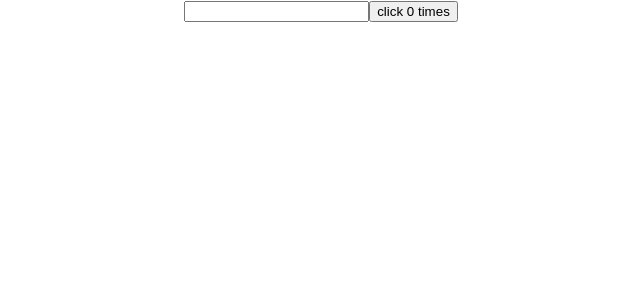
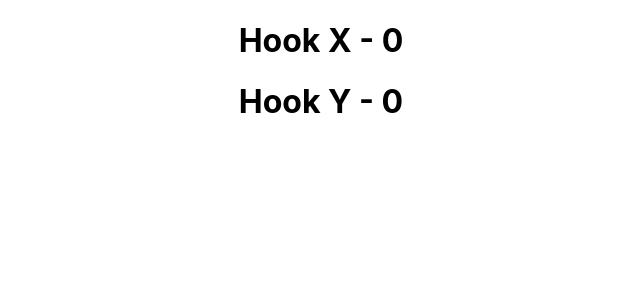
Before and after one commit to Sabieena/state-hook, a React (Create React App) app: page / in a window 1280 px wide. Shown: the top 300 px of the page, without its empty margins (319-959 px from the left). Built offline with nearby package versions, Linux system fonts and the light colour scheme.

Commit message:
runs effect only once

```diff
--- a/src/App.js
+++ b/src/App.js
@@ -6,6 +6,7 @@ import ObjectHook from './component/ObjectHook';
 import StateArray from './component/StateArray';
 import HookEffect from './component/HookEffect';
 import HookEffectOne from './component/HookEffectOne';
+import HookMouse from './component/HookMouse';
 
 function App() {
   return (
@@ -15,7 +16,8 @@ function App() {
       {/* <ObjectHook /> */}
       {/* <StateArray /> */}
       {/* <HookEffect /> */}
-      <HookEffectOne />
+      {/* <HookEffectOne /> */}
+      <HookMouse />
     </div>
   );
 }
--- /dev/null
+++ b/src/component/HookMouse.js
@@ -0,0 +1,25 @@
+import React, {useState, setState, useEffect} from 'react'
+
+function HookMouse() {
+    const[X, setX] = useState(0)
+    const[Y, setY] = useState(0)
+
+    const logMousePosition = e => {
+        console.log('Mouse Event')
+        setX(e.clientX)
+        setY(e.clientY)
+    }
+
+    useEffect(() => {
+        console.log('useEffect called')
+        window.addEventListener('mousemove', logMousePosition)
+    })
+    return (
+        <div>
+            <h1>Hook X - {X}</h1>
+            <h1>Hook Y - {Y}</h1>
+        </div>
+    )
+}
+
+export default HookMouse
```
